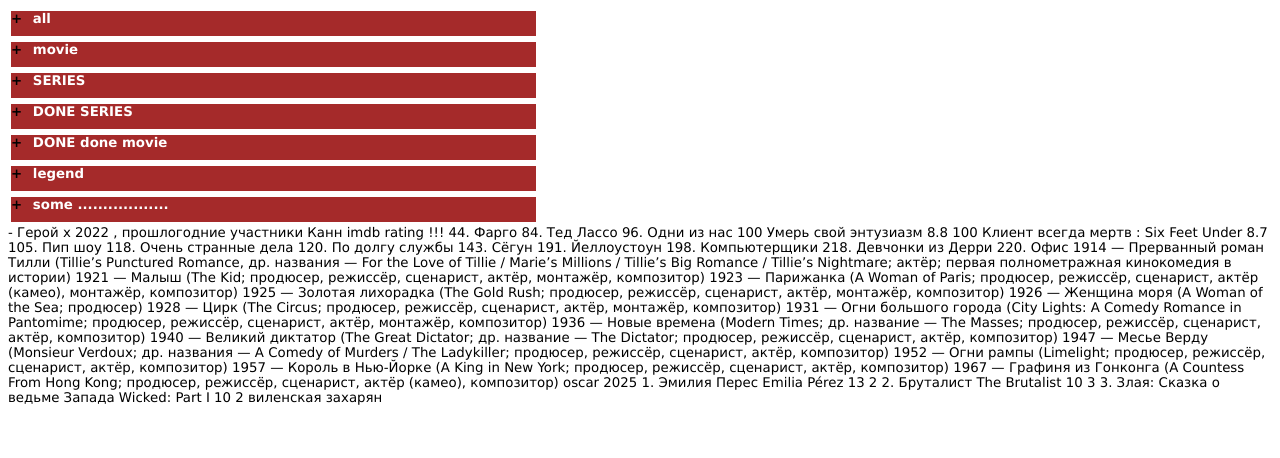
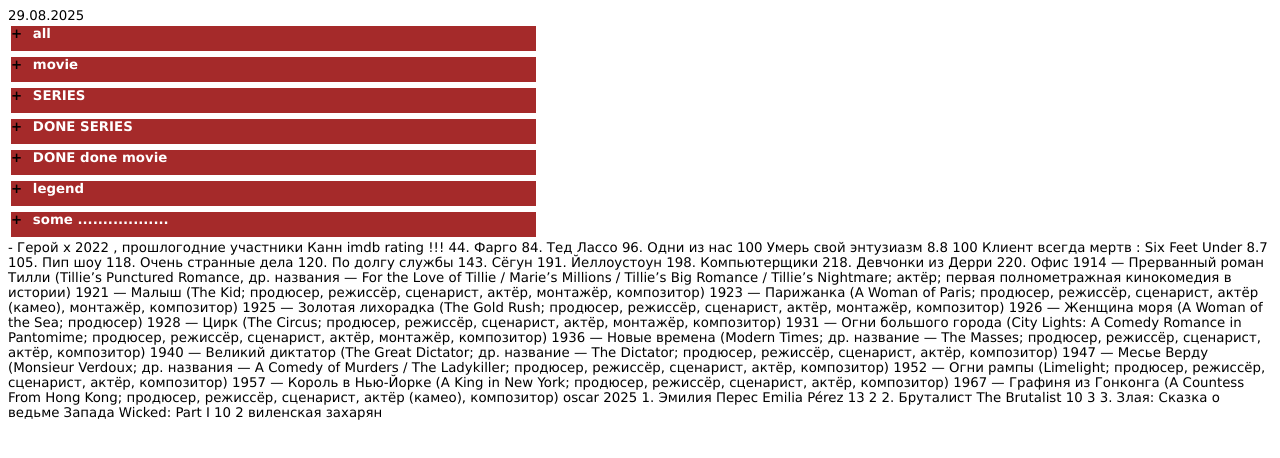
Before and after one commit to eggoroff/niks, a plain HTML site: page my_movie.htm in a window 1280 px wide. Drawn offline with Linux system fonts and the light colour scheme.

Commit message:
2025.08.28a

```diff
--- a/my_movie.htm
+++ b/my_movie.htm
@@ -59,6 +59,8 @@ ul, #myUL {
 
 </head>
 <body>
+
+29.08.2025
 
 <ul id="myUL">
 
```
